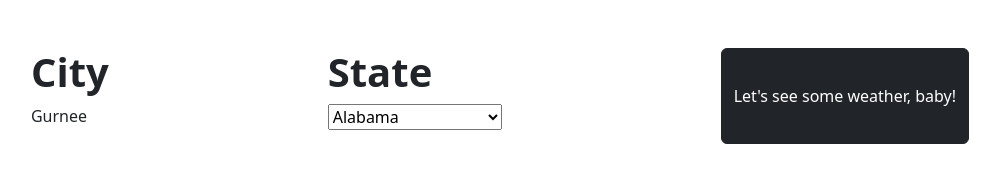
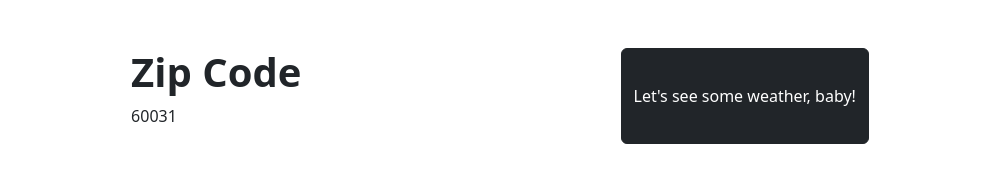
Before and after one commit to MatthewLaGreca/rangers127_weatherapp, a plain HTML site: page app/index.html in a window 1280 px wide. Shown: the whole page, without its empty margins (140-1140 px from the left). Drawn offline with nearby package versions, Linux system fonts and the light colour scheme.

Commit message:
changed city and state to be zip code

```diff
--- a/app/index.html
+++ b/app/index.html
@@ -17,64 +17,8 @@
     <div class="row ">
         <div class="col d-flex justify-content-evenly">
                 <div class="m-5">
-                    <h1 ><b>City</b></h1>
-                    <p id="city" contenteditable="true">Gurnee</p>
-                </div>
-                <div class="m-5">
-                    <h1 ><b>State</b></h1>
-                    <select name="state" id="state">
-                        <option value="AL">Alabama</option>
-                        <option value="AK">Alaska</option>
-                        <option value="AZ">Arizona</option>
-                        <option value="AR">Arkansas</option>
-                        <option value="CA">California</option>
-                        <option value="CO">Colorado</option>
-                        <option value="CT">Connecticut</option>
-                        <option value="DE">Delaware</option>
-                        <option value="DC">District Of Columbia</option>
-                        <option value="FL">Florida</option>
-                        <option value="GA">Georgia</option>
-                        <option value="HI">Hawaii</option>
-                        <option value="ID">Idaho</option>
-                        <option value="IL">Illinois</option>
-                        <option value="IN">Indiana</option>
-                        <option value="IA">Iowa</option>
-                        <option value="KS">Kansas</option>
-                        <option value="KY">Kentucky</option>
-                        <option value="LA">Louisiana</option>
-                        <option value="ME">Maine</option>
-                        <option value="MD">Maryland</option>
-                        <option value="MA">Massachusetts</option>
-                        <option value="MI">Michigan</option>
-                        <option value="MN">Minnesota</option>
-                        <option value="MS">Mississippi</option>
-                        <option value="MO">Missouri</option>
-                        <option value="MT">Montana</option>
-                        <option value="NE">Nebraska</option>
-                        <option value="NV">Nevada</option>
-                        <option value="NH">New Hampshire</option>
-                        <option value="NJ">New Jersey</option>
-                        <option value="NM">New Mexico</option>
-                        <option value="NY">New York</option>
-                        <option value="NC">North Carolina</option>
-                        <option value="ND">North Dakota</option>
-                        <option value="OH">Ohio</option>
-                        <option value="OK">Oklahoma</option>
-                        <option value="OR">Oregon</option>
-                        <option value="PA">Pennsylvania</option>
-                        <option value="RI">Rhode Island</option>
-                        <option value="SC">South Carolina</option>
-                        <option value="SD">South Dakota</option>
-                        <option value="TN">Tennessee</option>
-                        <option value="TX">Texas</option>
-                        <option value="UT">Utah</option>
-                        <option value="VT">Vermont</option>
-                        <option value="VA">Virginia</option>
-                        <option value="WA">Washington</option>
-                        <option value="WV">West Virginia</option>
-                        <option value="WI">Wisconsin</option>
-                        <option value="WY">Wyoming</option>
-                    </select>
+                    <h1 ><b>Zip Code</b></h1>
+                    <p id="city" contenteditable="true">60031</p>
                 </div>
                 <button class="btn btn-dark m-5" onclick="showStats()">Let's see some weather, baby!</button>
         </div>
--- a/app/main.js
+++ b/app/main.js
@@ -2,7 +2,7 @@ const openWeatherAPIKey = '21dc93ea709e8255e210065e20b60ef5'
 
 
 let getWeather = async (cityState) => {
-    const result = await fetch(`https://api.openweathermap.org/data/2.5/weather?q=${cityState[0]},${cityState[1]},US&appid=${openWeatherAPIKey}`, {
+    const result = await fetch(`https://api.openweathermap.org/data/2.5/weather?zip=${cityState}&appid=${openWeatherAPIKey}`, {
         method: "POST"
 })
     const data = await result.json()
@@ -99,8 +99,7 @@ let showStats = async () => {
 }
 
 function grabCityState () {
-    let cityState = ['city','state']
-    cityState[0] = document.getElementById('city').innerHTML
-    cityState[1] = document.getElementById('state').value
+    let cityState = 0
+    cityState = document.getElementById('city').innerHTML
     return cityState
 }
```
